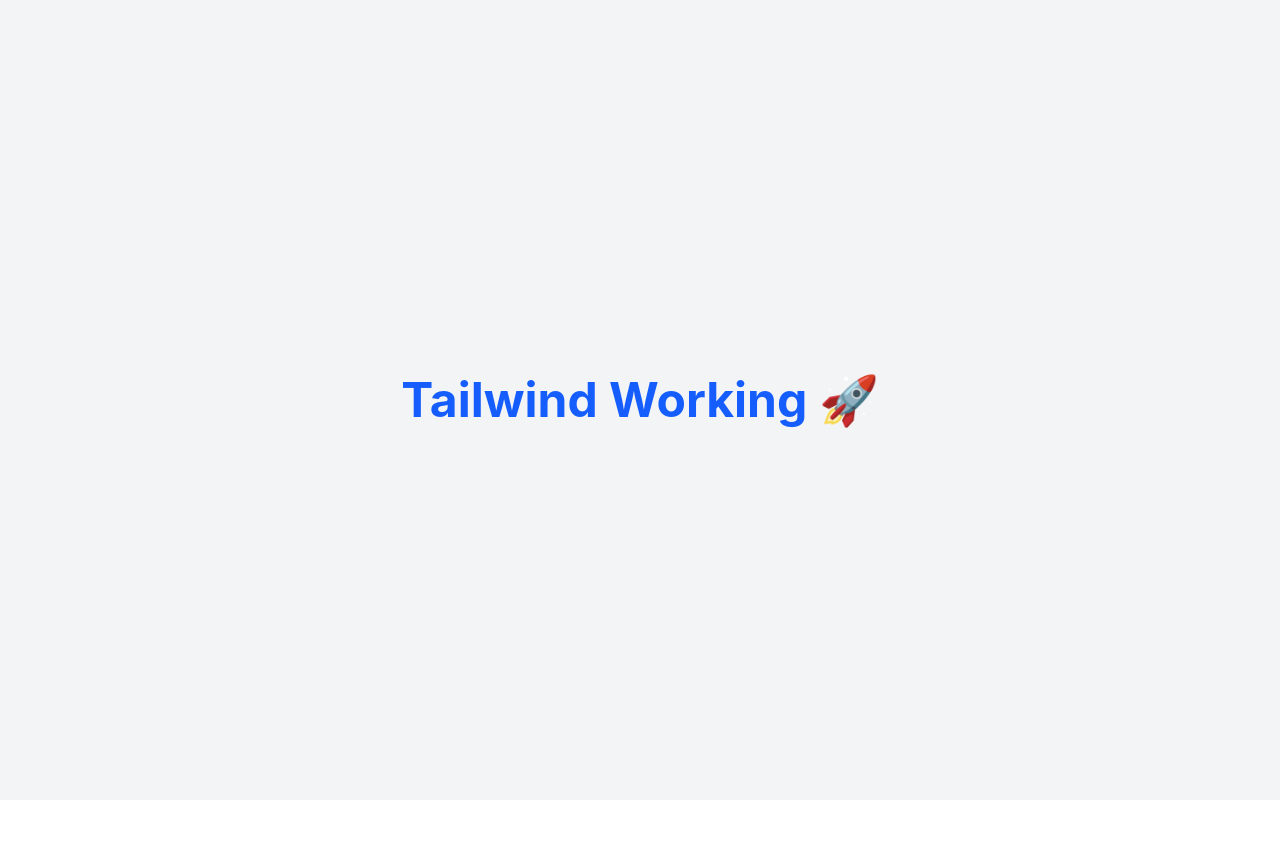
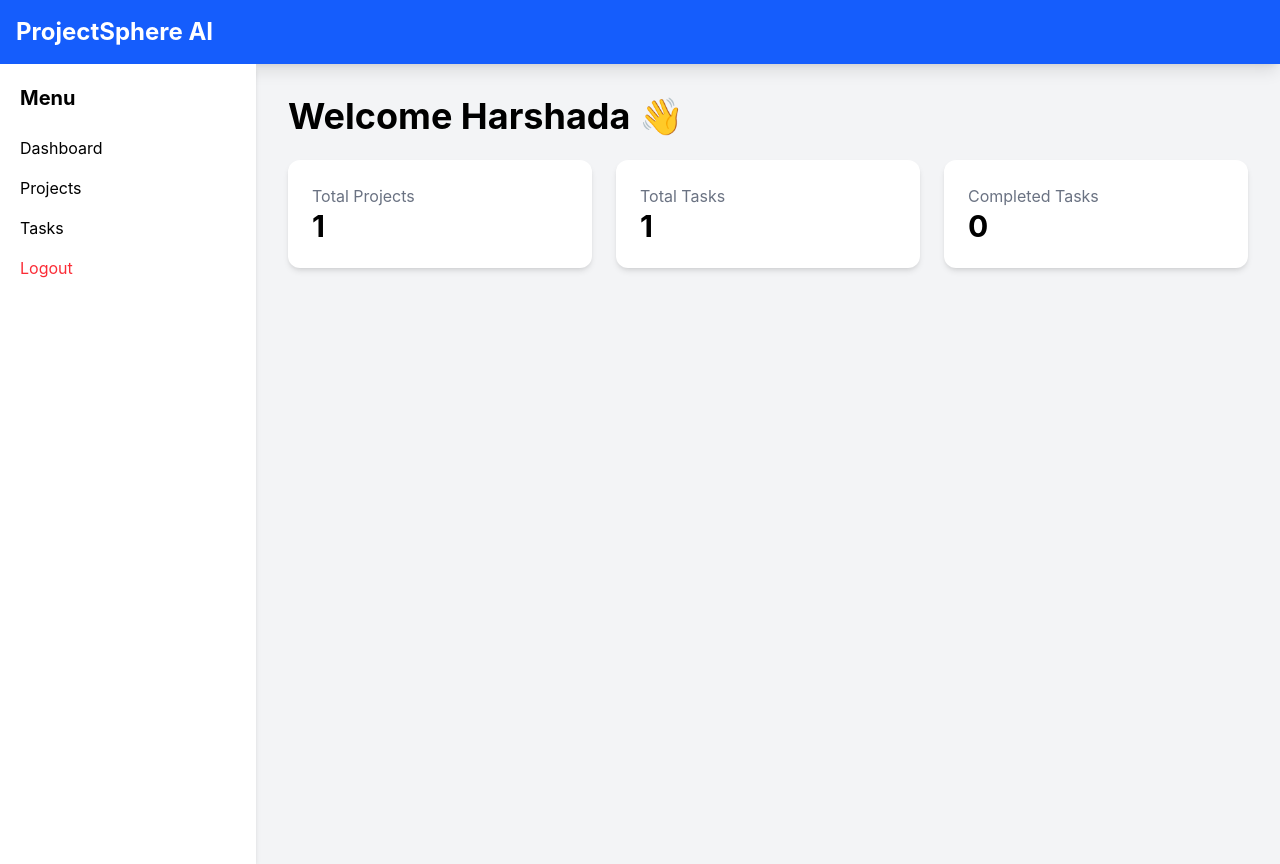
Before and after one commit to Harshada-Chavan22/ProjectSphereAI, a React (Vite) app in the folder client/: page /dashboard in a window 1280 px wide. Before the commit the page ends 800 px from the top, so only its background shows below. Built offline with nearby package versions, Linux system fonts and the light colour scheme; the HTML template or start-up script is replaced by a standard one.

Commit message:
Login with SaaS interface

```diff
--- a/client/src/App.jsx
+++ b/client/src/App.jsx
@@ -1,10 +1,20 @@
+import { BrowserRouter, Routes, Route } from "react-router-dom";
+
+import Login from "./pages/Login";
+import Dashboard from "./pages/Dashboard";
+
 function App() {
   return (
-    <div className="min-h-screen bg-gray-100 flex items-center justify-center">
-      <h1 className="text-5xl font-bold text-blue-600">
-        Tailwind Working 🚀
-      </h1>
-    </div>
+    <BrowserRouter>
+      <Routes>
+        <Route path="/" element={<Login />} />
+
+        <Route
+          path="/dashboard"
+          element={<Dashboard />}
+        />
+      </Routes>
+    </BrowserRouter>
   );
 }
 
--- a/client/src/pages/Dashboard.jsx
+++ b/client/src/pages/Dashboard.jsx
@@ -1,9 +1,85 @@
 function Dashboard() {
   return (
-    <div className="min-h-screen bg-gray-100 flex items-center justify-center">
-      <h1 className="text-5xl font-bold text-blue-600">
-        Tailwind Working 🚀
-      </h1>
+    <div className="min-h-screen bg-gray-100">
+
+      {/* Navbar */}
+      <div className="bg-blue-600 text-white p-4 shadow-lg">
+        <h1 className="text-2xl font-bold">
+          ProjectSphere AI
+        </h1>
+      </div>
+
+      <div className="flex">
+
+        {/* Sidebar */}
+        <div className="w-64 bg-white h-screen shadow-md p-5">
+          <h2 className="font-bold text-xl mb-6">
+            Menu
+          </h2>
+
+          <ul className="space-y-4">
+            <li className="hover:text-blue-600 cursor-pointer">
+              Dashboard
+            </li>
+
+            <li className="hover:text-blue-600 cursor-pointer">
+              Projects
+            </li>
+
+            <li className="hover:text-blue-600 cursor-pointer">
+              Tasks
+            </li>
+
+            <li className="text-red-500 cursor-pointer">
+              Logout
+            </li>
+          </ul>
+        </div>
+
+        {/* Main Content */}
+        <div className="flex-1 p-8">
+
+          <h1 className="text-4xl font-bold mb-6">
+            Welcome Harshada 👋
+          </h1>
+
+          {/* Stats Cards */}
+          <div className="grid grid-cols-3 gap-6">
+
+            <div className="bg-white p-6 rounded-xl shadow-md">
+              <h2 className="text-gray-500">
+                Total Projects
+              </h2>
+
+              <p className="text-3xl font-bold">
+                1
+              </p>
+            </div>
+
+            <div className="bg-white p-6 rounded-xl shadow-md">
+              <h2 className="text-gray-500">
+                Total Tasks
+              </h2>
+
+              <p className="text-3xl font-bold">
+                1
+              </p>
+            </div>
+
+            <div className="bg-white p-6 rounded-xl shadow-md">
+              <h2 className="text-gray-500">
+                Completed Tasks
+              </h2>
+
+              <p className="text-3xl font-bold">
+                0
+              </p>
+            </div>
+
+          </div>
+
+        </div>
+      </div>
     </div>
   );
 }
--- a/client/src/pages/Login.jsx
+++ b/client/src/pages/Login.jsx
@@ -12,42 +12,56 @@
         password,
       });
 
-    localStorage.setItem(
-      "token",
-      res.data.token
-    );
+      localStorage.setItem("token", res.data.token);
 
       alert("Login Successful");
-
       window.location.href = "/dashboard";
-
     } catch (error) {
       alert("Login Failed");
     }
   };
 
   return (
-    <div>
-      <h1>Login</h1>
+    <div className="min-h-screen bg-gray-100 flex items-center justify-center">
+      <div className="bg-white p-8 rounded-2xl shadow-2xl w-96">
+        <div className="text-5xl text-center mb-3">
+  🚀
+</div>
+        <h1 className="text-3xl font-bold text-center mb-2">
+          ProjectSphere AI
+        </h1>
+
+        <p className="text-gray-500 text-center mb-6">
+          Collaborate • Manage • Build Projects
+        </p>
 
         <input
+          type="email"
           placeholder="Email"
-        onChange={(e) =>
-          setEmail(e.target.value)
-        }
+          className="w-full p-3 border border-gray-300 rounded-xl mb-4 focus:outline-none focus:ring-2 focus:ring-blue-500"
+          onChange={(e) => setEmail(e.target.value)}
         />
 
         <input
           type="password"
           placeholder="Password"
-        onChange={(e) =>
-          setPassword(e.target.value)
-        }
+          className="w-full p-3 border rounded-lg mb-6"
+          onChange={(e) => setPassword(e.target.value)}
         />
 
-      <button onClick={handleLogin}>
+        <button
+          onClick={handleLogin}
+          className="w-full bg-blue-600 text-white py-3 rounded-xl hover:bg-blue-700 transition duration-300"
+        >
           Login
         </button>
+        <p className="text-center mt-4 text-gray-600">
+  Don't have an account?
+  <span className="text-blue-600 cursor-pointer ml-1">
+    Register
+  </span>
+</p>
+      </div>
     </div>
   );
 }
```
Lines whose indentation alone changed are shown as unchanged.
